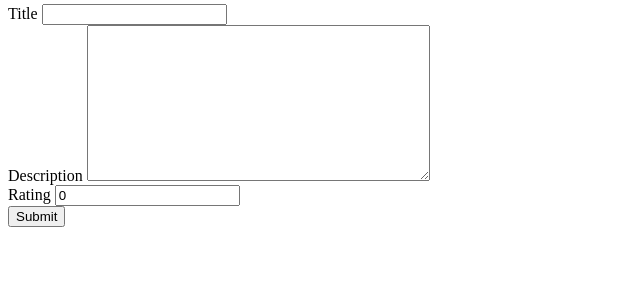
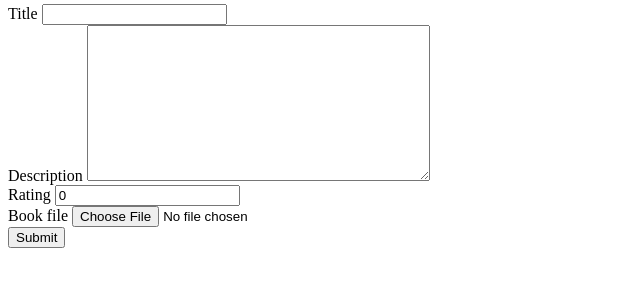
Before and after one commit to IllusionOfControl/candle, a Django app: page /books/add/ in a window 1280 px wide. Shown: the part 143-443 px from the top of the page, without its empty margins (0-640 px from the left). Run offline with Django 3.2, Linux system fonts and the light colour scheme.

Commit message:
added pre handler of file uploading

```diff
--- a/bookstore/forms.py
+++ b/bookstore/forms.py
@@ -3,6 +3,9 @@ from .models import Book
 
 
 class BookForm(forms.ModelForm):
+
+    file = forms.FileField(label='Book file')
+
     class Meta:
         model = Book
         fields = ['title', 'description', 'rating']
--- a/bookstore/templates/_book_editor.html
+++ b/bookstore/templates/_book_editor.html
@@ -1,5 +1,5 @@
 {% block bookeditor %}
-    <form action="" method="post">
+    <form action="" method="post" enctype="multipart/form-data">
         {% csrf_token %}
         {% for field in form %}
             <div class="fieldWrapper">
--- a/bookstore/views.py
+++ b/bookstore/views.py
@@ -1,5 +1,5 @@
 from django.shortcuts import render, redirect, reverse
-from bookstore.models import Book, Author
+from bookstore.models import Book, Author, File
 from bookstore.forms import BookForm
 
 
@@ -31,11 +31,20 @@ def book_add(request):
     payload = dict()
     payload['title'] = "Book add"
 
-    form = BookForm(request.POST or None)
+    form = BookForm(request.POST or None,
+                    request.FILES or None)
     if request.method == "POST":
         if form.is_valid():
             book = form.save()
+
+            ext = request.FILES['file'].content_type.split('/')[-1]
+            size = request.FILES['file'].size
+            file = File(book=book, extension=ext, md5='1', size=size, uploader=request.user, uuid='1')
+            file.save()
+
+            print('file saved')
             return redirect(reverse('book_page', kwargs={'book_id': book.id}))
+        print('form is not valid')
 
     payload['form'] = form
     return render(request, 'book_add.html', payload)
```
